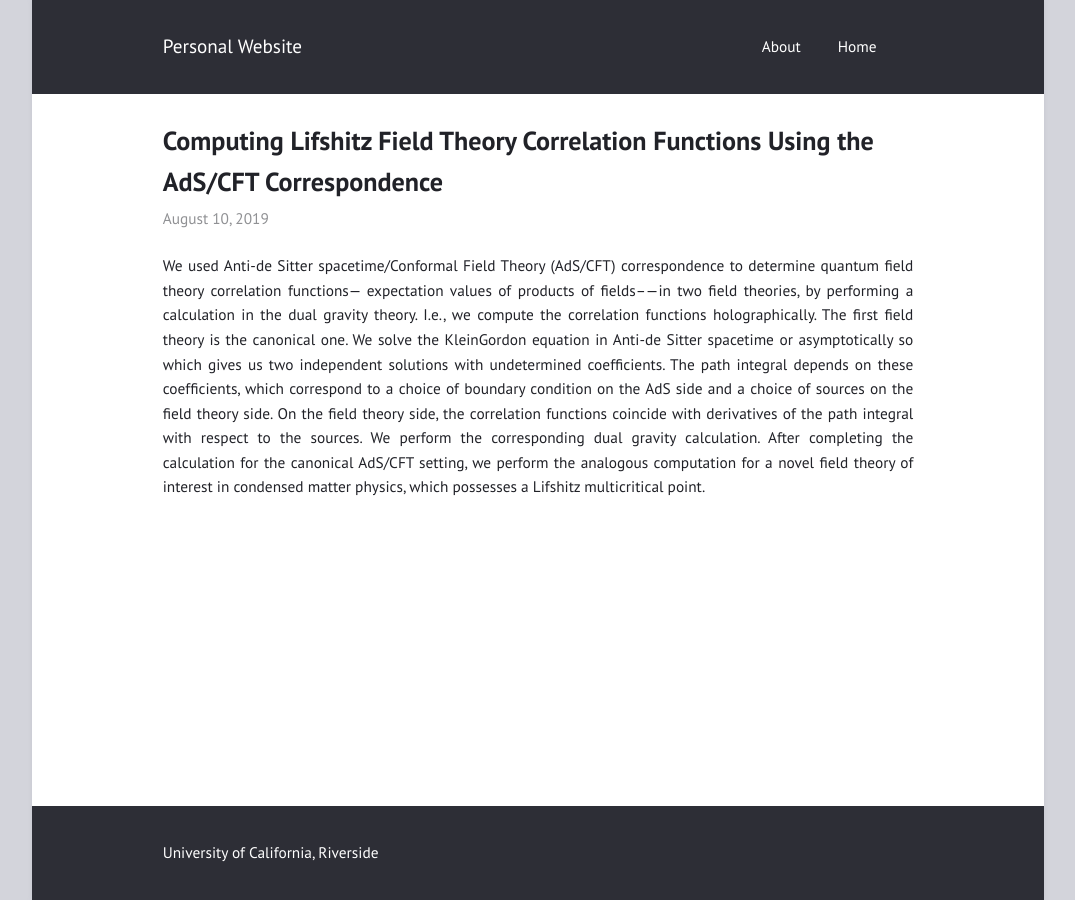
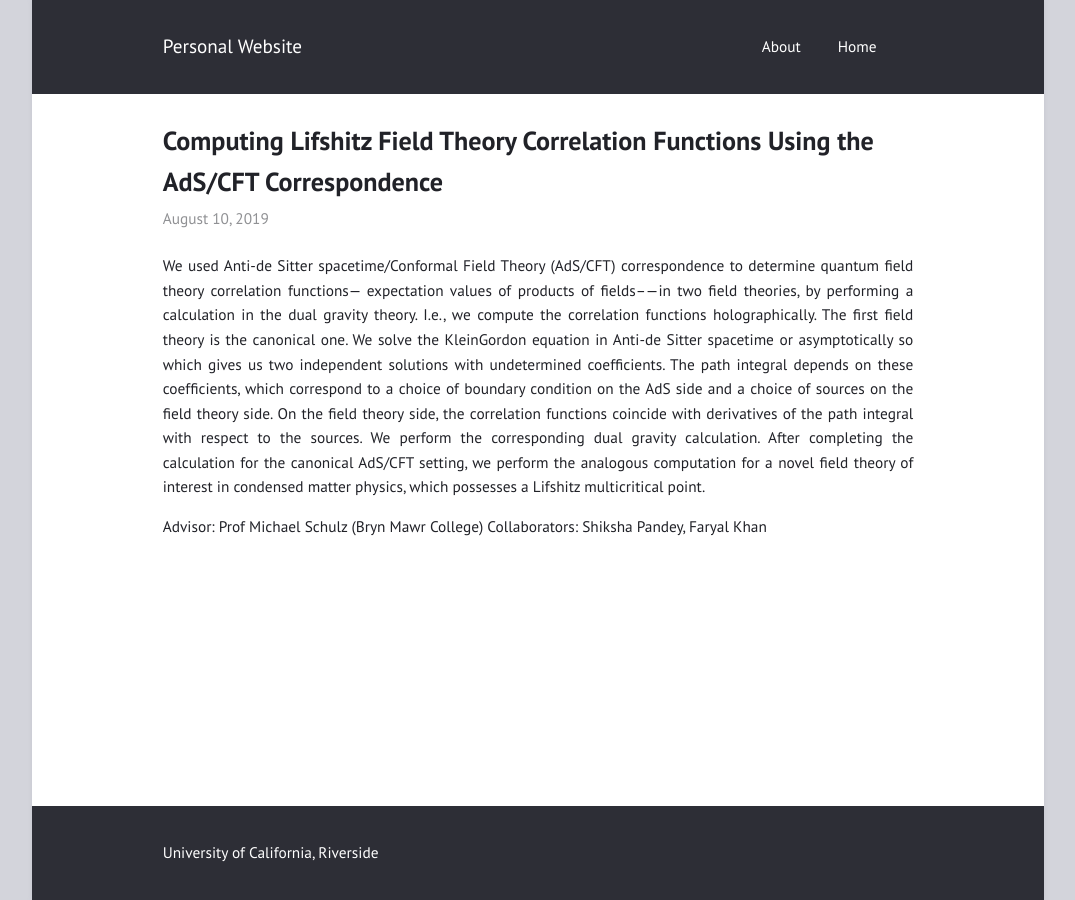
Before and after one commit to htohfa/htohfa.github.io, a Jekyll site: the page built from _posts/2019-08-10-ads-cft.md, in a window 1280 px wide. Shown: the whole page, without its empty margins (102-1177 px from the left). Built offline with Jekyll 4.4.1, drawn with Linux system fonts in a browser that asks for light colours.

Commit message:
Update 2019-08-10-ads-cft.md

```diff
--- a/_posts/2019-08-10-ads-cft.md
+++ b/_posts/2019-08-10-ads-cft.md
@@ -16,3 +16,6 @@ integral with respect to the sources. We perform the corresponding dual gravity
 calculation. After completing the calculation for the canonical AdS/CFT setting, we
 perform the analogous computation for a novel field theory of interest in
 condensed matter physics, which possesses a Lifshitz multicritical point.
+
+Advisor: Prof Michael Schulz (Bryn Mawr College)
+Collaborators: Shiksha Pandey, Faryal Khan
```
